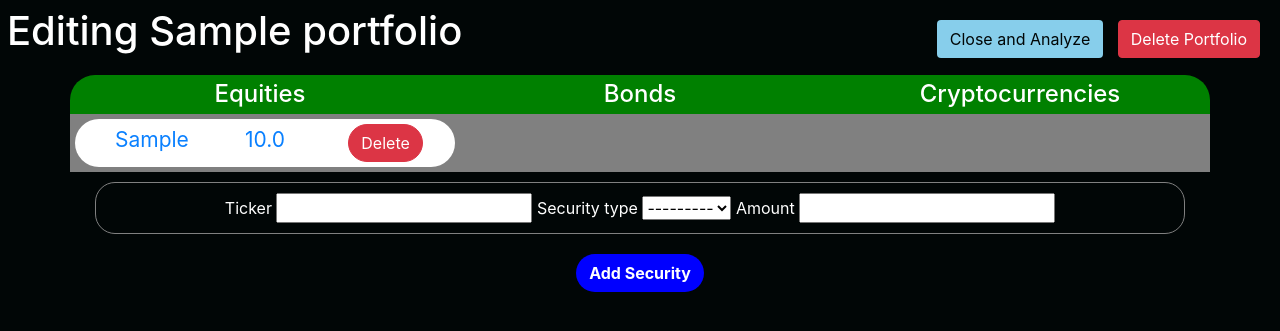
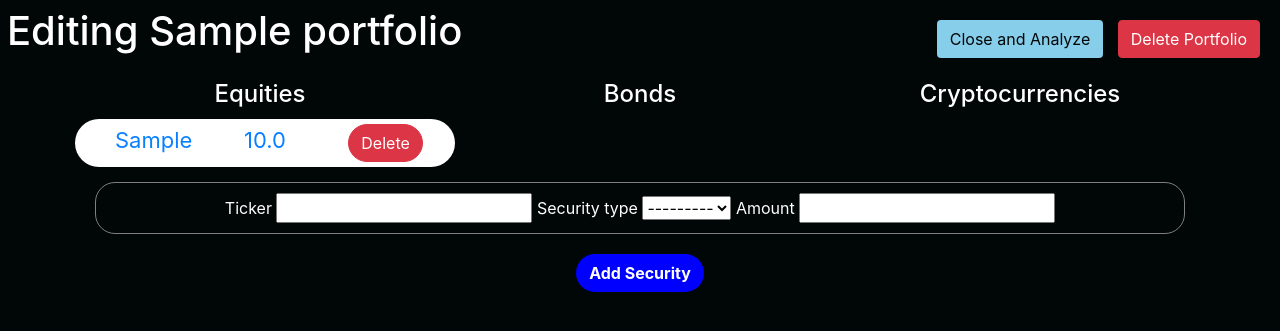
Before and after one commit to chasespengler/sharpe-backend, a Django app: page /edit_portfolio/1/ in a window 1280 px wide. Shown: the top 331 px of the page. Run offline with Django 3.2, Linux system fonts and the light colour scheme; a user stored in the database is signed in; tables that the repository leaves empty hold one stand-in row (values such as "Sample post").

Commit message:
more edit page styling

```diff
--- a/backend/sharpe_analysis/templates/sharpe_analysis/edit_portfolio.html
+++ b/backend/sharpe_analysis/templates/sharpe_analysis/edit_portfolio.html
@@ -34,21 +34,12 @@
                 color: #fff;
             }
 
-            #securities-container {
-                background: green;
-                border-radius: 25px;
-            }
-
-            #security-row {
-                background: grey;
-            }
-
             #equity-col {
                 background: #fff;
                 margin: 5px;
                 border-radius: 25px;
                 color: #0a80ff;
-                font-size: 21px;
+                font-size: 22px;
             }
 
             #bond-col {
@@ -210,13 +201,13 @@
                         <div class="col-lg-4" id="equity-col">
                             <div class="container">
                                 <div class="row">
-                                    <div class="column col-lg-4 text-center" id="security-ticker">
+                                    <div class="column col-4 text-center" id="security-ticker">
                                         {{ sec.ticker }}
                                     </div>
-                                    <div class="column col-lg-4 text-center" id="security-amount">
+                                    <div class="column col-4 text-center" id="security-amount">
                                         {{ sec.amount }}
                                     </div>
-                                    <div class="column col-lg-4 text-center">
+                                    <div class="column col-4 text-center">
                                         <a class="btn btn-danger" id="delete-sec" href="{% url 'del_sec' sec.id port.id %}">
                                             <div id="delete-sec-btn">
                                                 Delete
```
